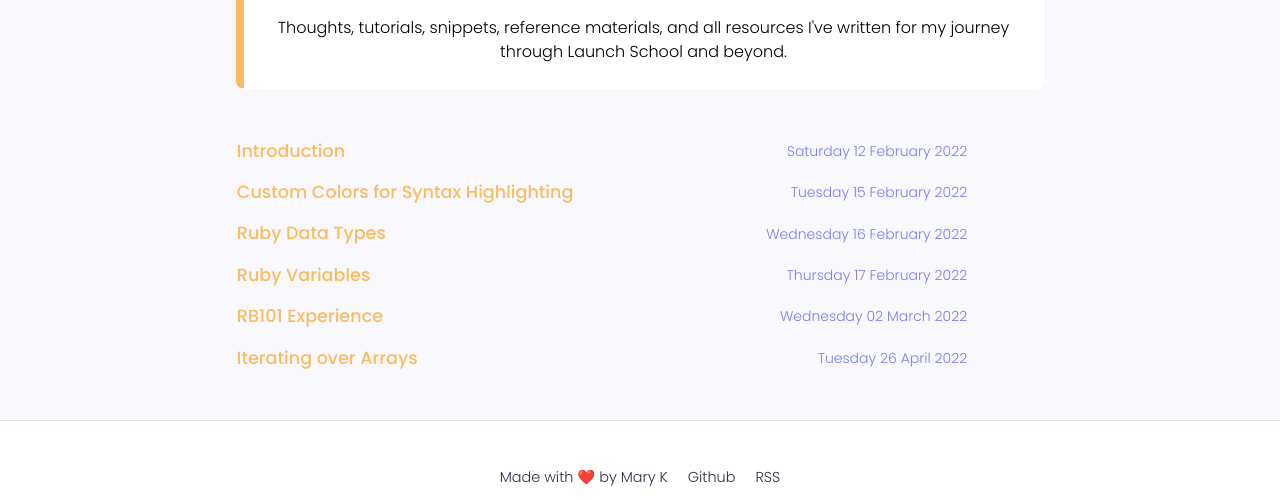
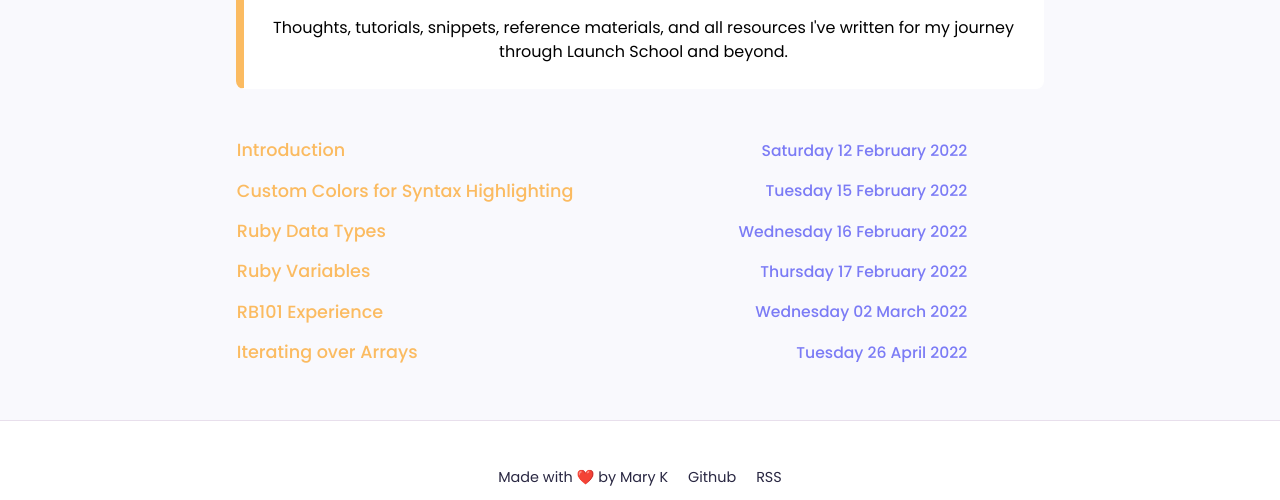
Before and after one commit to marykasp/maryk-dev, a Gatsby site: page /blog in a window 1280 px wide. Shown: the part 225-725 px from the top of the page. Built offline with nearby package versions, Linux system fonts and the light colour scheme; Gatsby itself is replaced by a stand-in of ours; a web font is replaced by a local one.

Commit message:
Change font weights

```diff
--- a/src/styles/global.css
+++ b/src/styles/global.css
@@ -5,7 +5,7 @@
   --bg-black-900: #f9f9fd;
   --bg-black-100: #fff;
   --bg-black-50: #e8dfec;
-  --text-black-900: #302e4d;
+  --text-black-900: #292742;
   --text-black-700: #504e70;
   --text-cta: #fff;
   --skin-color: #6b5b7d;
@@ -35,7 +35,7 @@ body {
 body {
   margin: 0;
   font-family: var(--font-family);
-  font-weight: 300;
+  font-weight: 400;
   font-size: 1rem;
   line-height: 1.6rem;
   color: var(--font-color);
@@ -468,6 +468,9 @@ article li a:hover {
 }
 
 /* BLOG */
+.blog-page {
+  font-weight: 400;
+}
 .blog-page h2 {
   margin-top: 2rem;
   /* border-bottom: 1px solid var(--light-border-color); */
@@ -499,7 +502,8 @@ a.post h3 {
 
 .post-date {
   opacity: 0.5;
-  font-size: 0.875rem;
+  font-size: 0.975rem;
+  font-weight: 500;
   padding: 0;
 }
 
```
